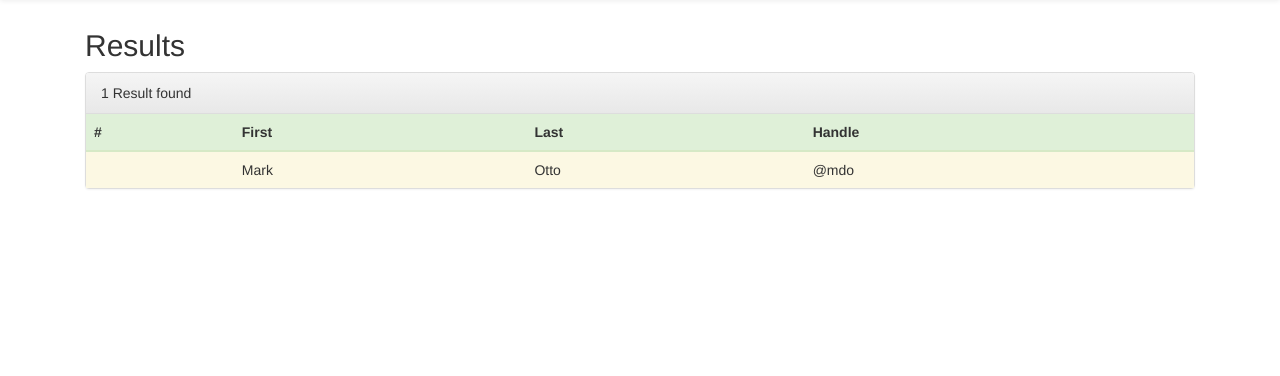
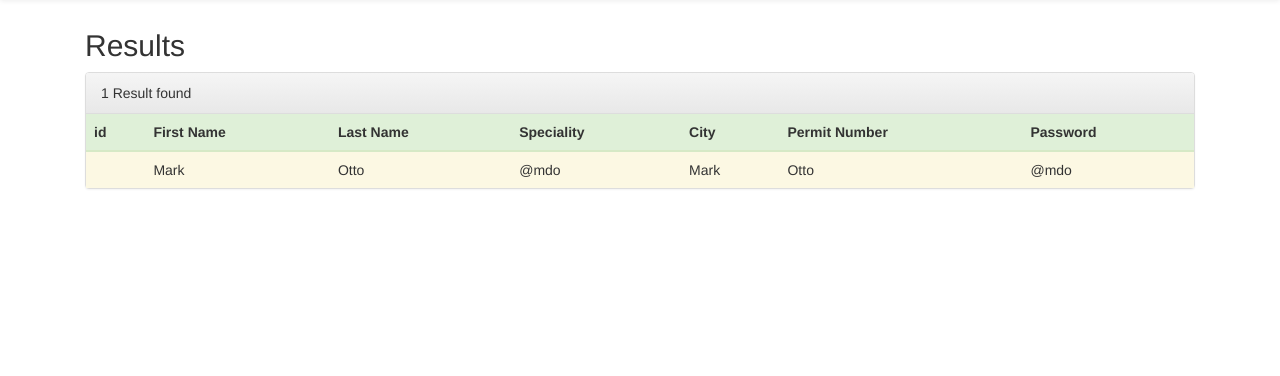
Before and after one commit to compgirl123/UberSante-Soen344, a Flask app: template app/templates/resultpages/doctorresults.html in a window 1280 px wide. Shown: the part 51-427 px from the top of the page. Run offline with Flask 2, Linux system fonts and the light colour scheme; the template is opened without the code that fills it, so the values that code supplies are empty; some libraries are stand-ins or nearby versions.

Commit message:
#23 : Added better front end for doctor search that includes the appropriate fields

```diff
--- a/app/templates/resultpages/doctorresults.html
+++ b/app/templates/resultpages/doctorresults.html
@@ -10,16 +10,22 @@
     <table class="table table-dark">
   <thead>
     <tr class="success">
-      <th scope="col">#</th>
-      <th scope="col">First</th>
-      <th scope="col">Last</th>
-      <th scope="col">Handle</th>
+      <th scope="col">id</th>
+      <th scope="col">First Name</th>
+      <th scope="col">Last Name</th>
+      <th scope="col">Speciality</th>
+      <th scope="col">City</th>
+      <th scope="col">Permit Number</th>
+      <th scope="col">Password</th>
     </tr>
   </thead>
   <tbody>
     <tr class="warning">
       <th scope="row">{{permit}}</th>
       <td>Mark</td>
+      <td>Otto</td>
+      <td>@mdo</td>
+        <td>Mark</td>
       <td>Otto</td>
       <td>@mdo</td>
     </tr>
```
